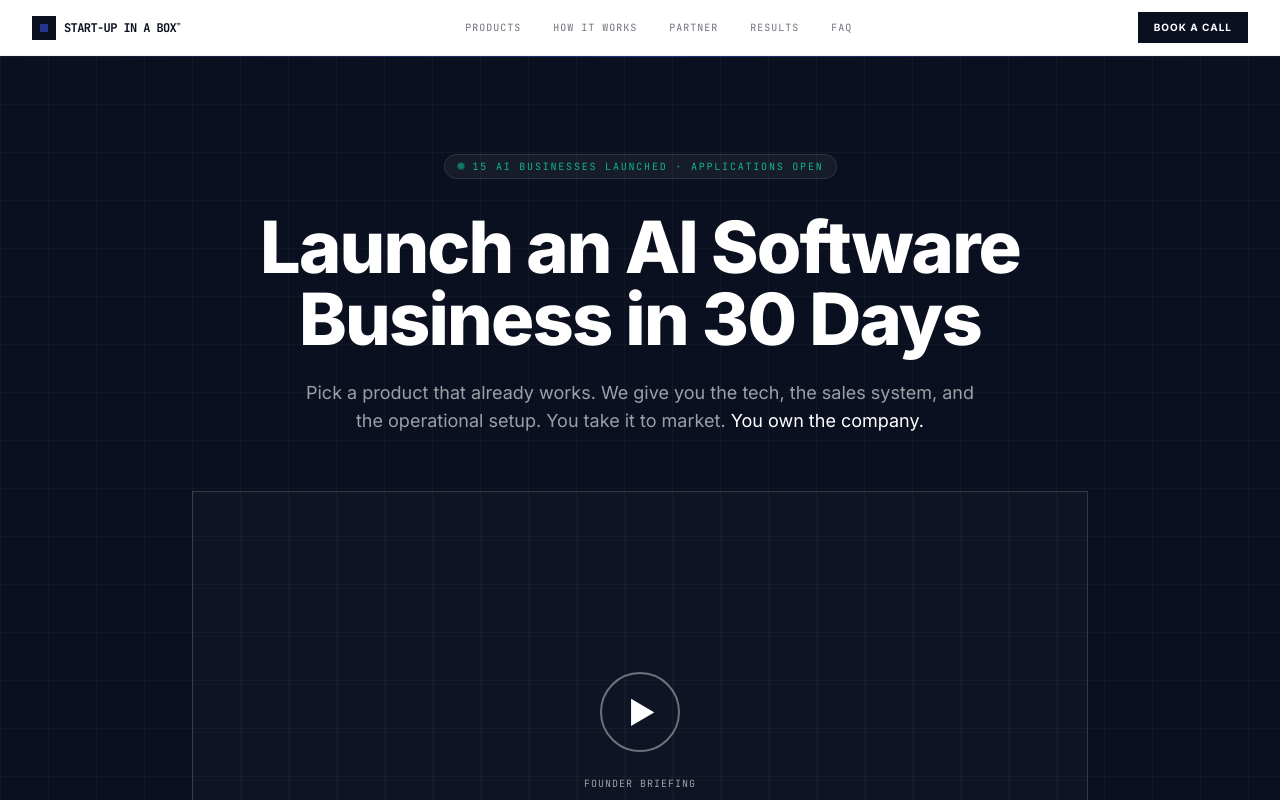
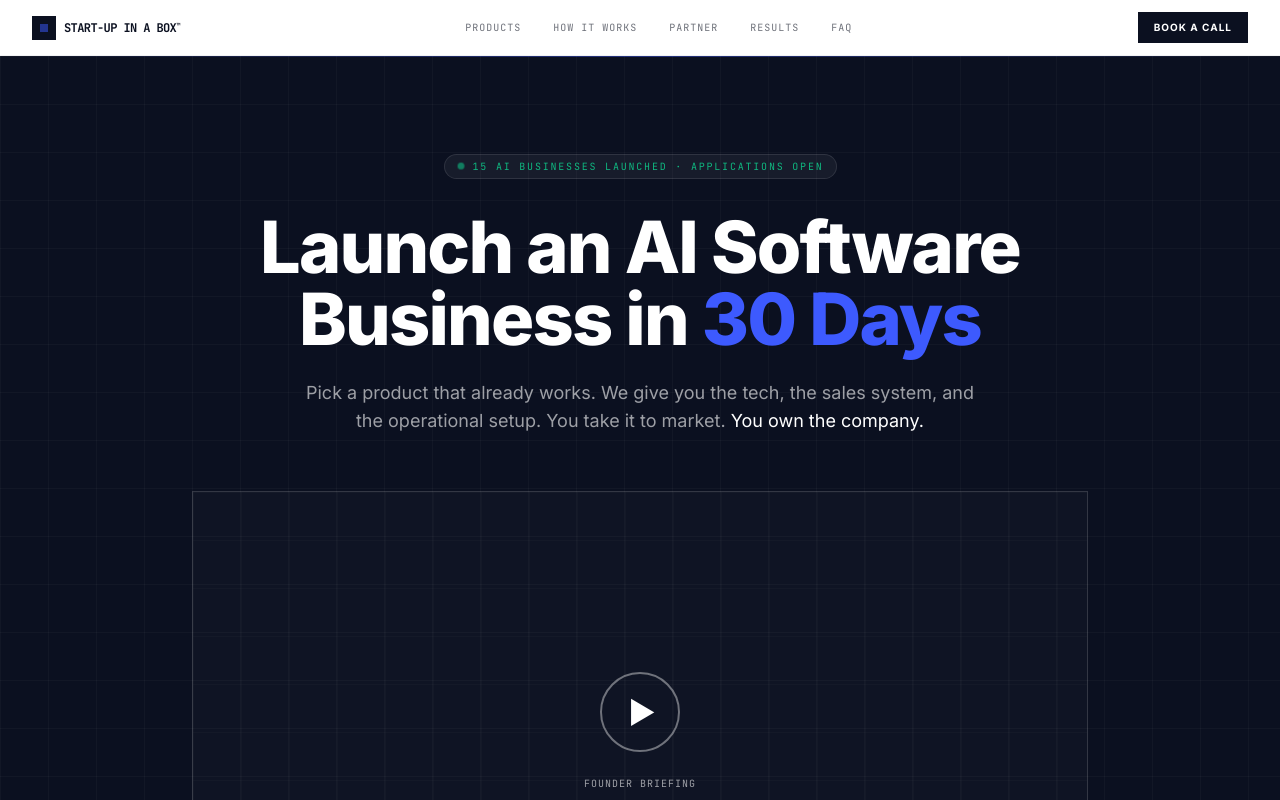
Before and after one commit to sparkai-core/spark-ventures-wireframe, a Next.js app: page / in a window 1280 px wide. Shown: the top 800 px of the page. Built offline with nearby package versions, Linux system fonts and the light colour scheme.

Commit message:
changed color of 30 days

```diff
--- a/app/page.tsx
+++ b/app/page.tsx
@@ -70,7 +70,7 @@ function Hero() {
 
         {/* Headline */}
         <h1 className="text-balance text-5xl md:text-7xl font-extrabold leading-[1.02] tracking-tight animate-fade-up-2">
-          Launch an AI Software Business in 30 Days
+          Launch an AI Software Business in <span className="text-blue">30 Days</span>
         </h1>
 
         {/* Sub */}
```
